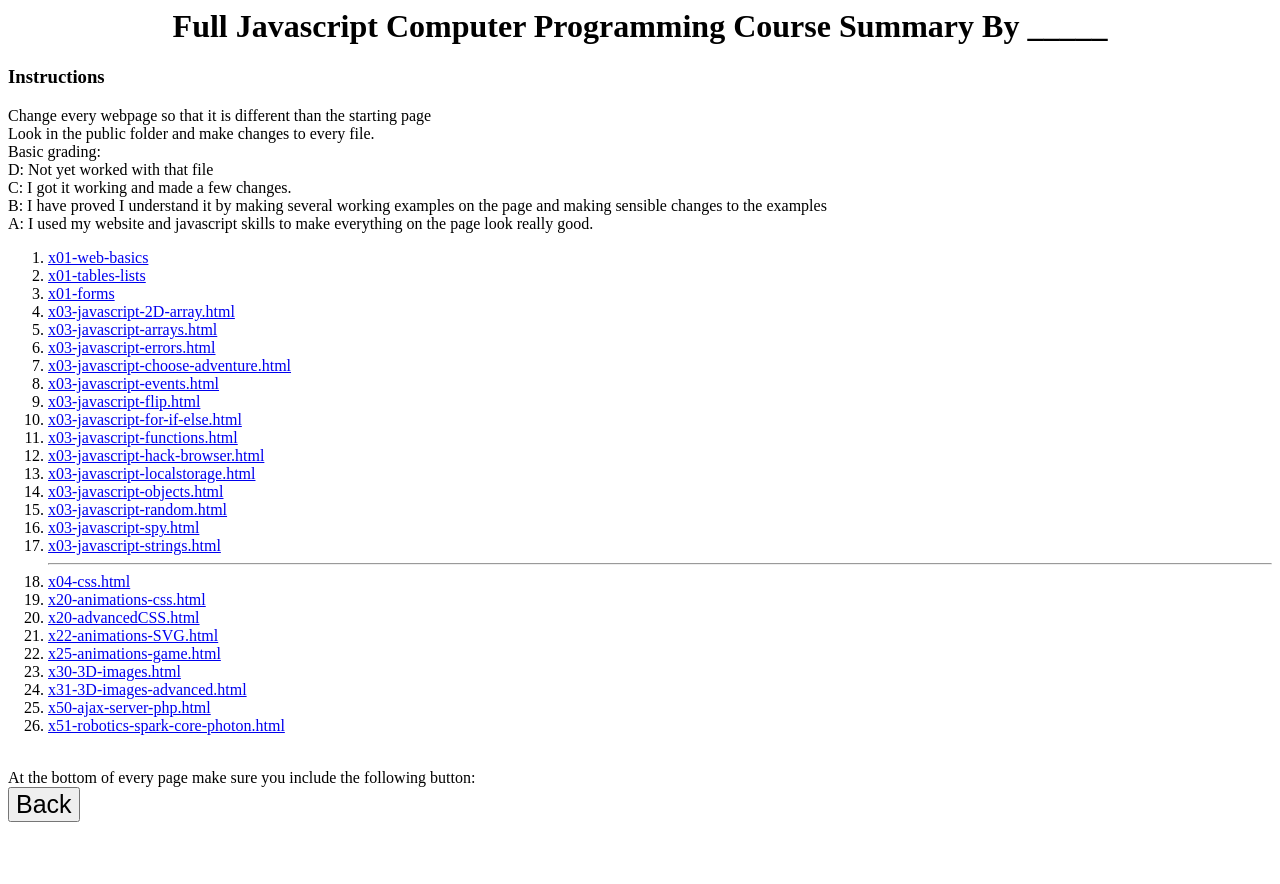
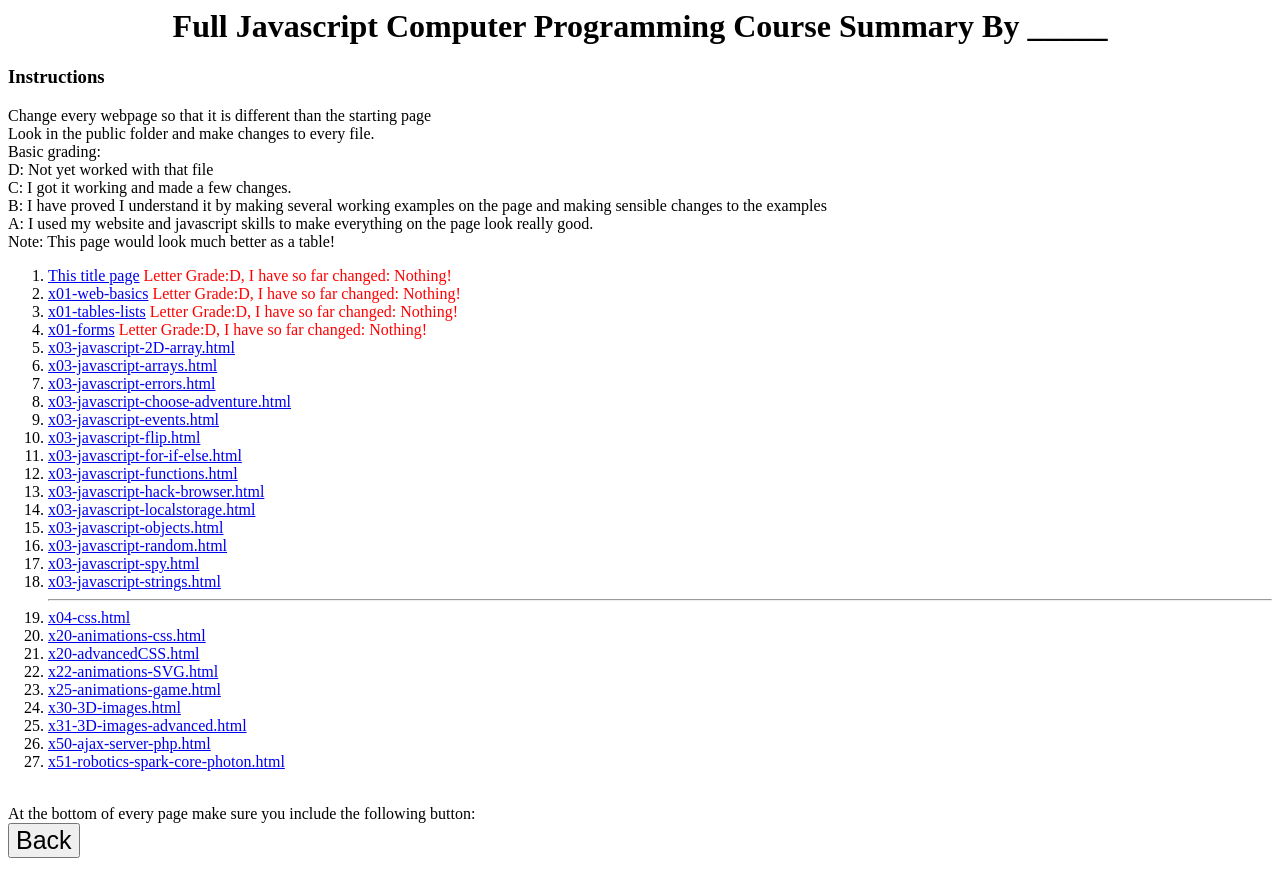
Before and after one commit to hpssjellis/my-gitpod-javascript, a plain HTML site: page public/index.html in a window 1280 px wide. Before the commit the page ends 848 px from the top, so only its background shows below. Drawn offline with Linux system fonts and the light colour scheme.

Commit message:
Update index.html

```diff
--- a/public/index.html
+++ b/public/index.html
@@ -13,12 +13,14 @@ C: I got it working and made a few changes.<br>
 B: I have proved I understand it by making several working examples on the page and making sensible changes to the examples <br>
 A: I used my website and javascript skills to make everything on the page look really good.<br>
 
+Note: This page would look much better as a table!<br>
 
 
 <ol>
-<li><a href="x01-web-basics/x01-web-basics.html">x01-web-basics</a><br>
-<li><a href="x01-web-basics/x01-tables-lists.html">x01-tables-lists</a><br>
-<li><a href="x01-web-basics/x01-forms.html">x01-forms</a><br>
+<li><a href="index.html">This title page</a>  <font color="red">Letter Grade:D, I have so far changed: Nothing!</font>
+<li><a href="x01-web-basics/x01-web-basics.html">x01-web-basics</a>  <font color="red">Letter Grade:D, I have so far changed: Nothing!</font>
+<li><a href="x01-web-basics/x01-tables-lists.html">x01-tables-lists</a>  <font color="red">Letter Grade:D, I have so far changed: Nothing!</font>
+<li><a href="x01-web-basics/x01-forms.html">x01-forms</a>  <font color="red">Letter Grade:D, I have so far changed: Nothing!</font>
 
 <li><a href="x03-javascript/x03-javascript-2D-array.html">x03-javascript-2D-array.html </a>
 <li><a href="x03-javascript/x03-javascript-arrays.html">x03-javascript-arrays.html </a>
```
